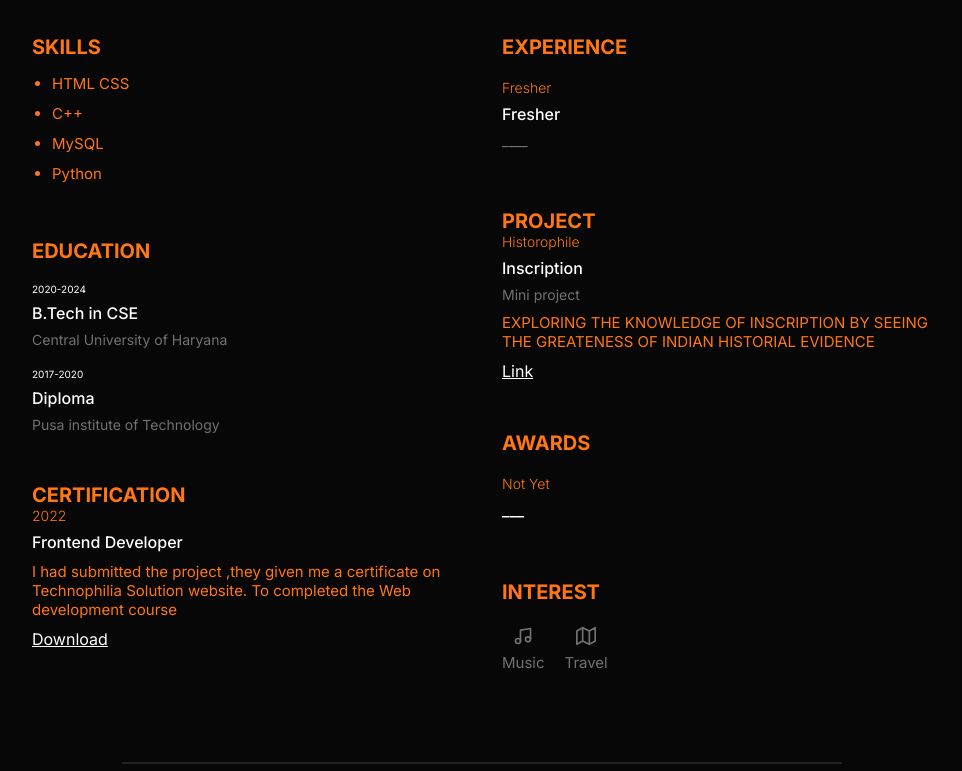
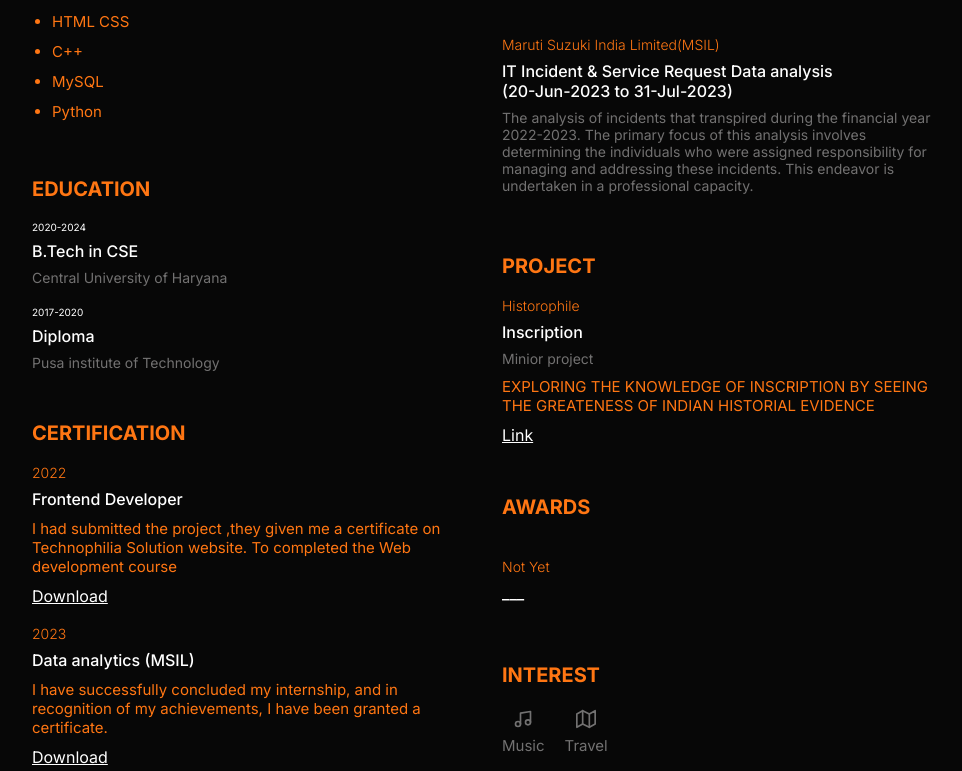
Before and after one commit to Adarsh9077/Resume, a plain HTML site: page index.html in a window 1280 px wide. Shown: the part 389-1160 px from the top of the page, without its empty margins (158-1120 px from the left). Drawn offline with nearby package versions, Linux system fonts and the light colour scheme.

Commit message:
Add MSIL Certificate

```diff
--- a/index.html
+++ b/index.html
@@ -7,6 +7,7 @@
     <meta name="viewport" content="width=device-width, initial-scale=1.0">
     <title>Resume</title>
     <link rel="stylesheet" href="style.css">
+    <link rel="shortcut icon" type="x-icon" href="image/R1.png">
     <script src="https://unpkg.com/feather-icons"></script>
 </head>
 
@@ -15,7 +16,7 @@
         <div class="profile">
             <div class="profile_container">
                 <div class="profile_profileImg">
-                    <img src="./image/profile.jpg" alt="Adarsh Bhardwaj">
+                    <img src="./image/profile.jpg" title="Profile" alt="Adarsh Bhardwaj">
                 </div>
                 <div>
                     <h1 class="profile_name">
@@ -69,15 +70,26 @@
                         href="./image/Adarsh-Bhardwaj-Web-Development-Course-Course-Certificate-Technophilia-Skill-Development-1.jpg"
                         download="Adarsh-Bhardwaj-Web-Development-Course-Course-Certificate-Technophilia-Skill-Development-1.jpg">Download</a>
                 </div>
+                <div class="cartification_item">
+                    <p class="item_preTitle">2023</p>
+                    <h4 class="item_title">Data analytics (MSIL)</h4>
+                    <p class="description">I have successfully concluded my internship, and in recognition of my
+                        achievements, I have been granted a certificate.</p>
+                    <a class="downloadBtn" href="./Certificate MSIL.pdf" download="Certificate MSIL.pdf">Download</a>
+                </div>
             </div>
         </div>
         <div class="group2">
             <div class="exp">
                 <h3 class="title">Experience</h3>
                 <div class="exp_item">
-                    <p class="item_preTitle">Fresher</p>
-                    <h4 class="item_title">Fresher</h4>
-                    <p class="item_subtitle">____</p>
+                    <p class="item_preTitle">Maruti Suzuki India Limited(MSIL)</p>
+                    <h4 class="item_title">IT Incident & Service Request Data analysis<br>(20-Jun-2023 to 31-Jul-2023)
+                    </h4>
+                    <p class="item_subtitle">The analysis of incidents that transpired during
+                        the financial year 2022-2023. The primary focus of this analysis involves determining the
+                        individuals who were assigned responsibility for managing and addressing these incidents. This
+                        endeavor is undertaken in a professional capacity.</p>
                     <p class="description">
                     </p>
                 </div>
@@ -87,7 +99,7 @@
                 <div class="project_items">
                     <p class="item_preTitle">Historophile</p>
                     <h4 class="item_title">Inscription</h4>
-                    <p class="item_subtitle">Mini project</p>
+                    <p class="item_subtitle">Minior project</p>
                     <p class="description">EXPLORING THE KNOWLEDGE OF INSCRIPTION BY
                         SEEING THE GREATENESS OF INDIAN HISTORIAL EVIDENCE</p>
                     <a class="downloadBtn" href="https://adarsh9077.github.io/Inscription/" target="_blank">Link</a>
@@ -155,4 +167,3 @@
 </body>
 
 </html>
-<!-- 48:50  -->
--- a/style.css
+++ b/style.css
@@ -13,19 +13,17 @@
 
 html {
     font-size: 10px;
-
 }
 
 body {
     font-family: Inter, sans-sarif;
     background-color: black;
     color: white;
-
 }
 
 /* comman style */
 img {
-    width: 100%;
+    width: 80%;
 }
 
 a {
@@ -51,7 +49,7 @@ a {
     font-size: 1.4rem;
     color: var(--primary-color);
     font-weight: 300;
-
+    padding-top: 1.9rem;
 }
 
 .item_title {
@@ -77,7 +75,6 @@ a {
     background: #070707;
     grid-template-columns: 1fr 1fr;
     gap: 4rem;
-
 }
 
 @media only screen and (max-width:768px) {
@@ -86,7 +83,6 @@ a {
         grid-template-columns: 1fr;
         padding: 3rem;
         gap: 7rem;
-
     }
 }
 
@@ -116,11 +112,12 @@ a {
     flex: 1;
 }
 
-@media only screen and (max-width:768px){
-    .profile{
+@media only screen and (max-width:768px) {
+    .profile {
         margin-bottom: 0;
     }
-    .group3{
+
+    .group3 {
         flex-direction: column;
     }
 }
@@ -129,7 +126,6 @@ a {
 .profile_container {
     display: flex;
     gap: 2rem;
-
 }
 
 profile_profileImg {
@@ -143,7 +139,6 @@ profile_profileImg {
     text-transform: uppercase;
     display: block;
     margin-bottom: -0.8rem;
-
 }
 
 .profile_name_lastName {
@@ -175,9 +170,7 @@ profile_profileImg {
 @media only screen and (max-width: 768px) {
     .profile_container {
         flex-direction: column;
-
     }
-
 }
 
 /* Skills */
@@ -226,7 +219,6 @@ profile_profileImg {
     align-items: center;
     flex-wrap: wrap;
     gap: 2rem;
-
 }
 
 .interest_item {
@@ -276,11 +268,9 @@ hr {
     border: none;
     border-top: 2px solid rgba(128, 128, 128, 0.229);
 }
-@media only screen and (max-width:768px){
-    hr{
+
+@media only screen and (max-width:768px) {
+    hr {
         margin: 0 auto;
-
     }
 }
-
-/* 48:50 */
```
Also changed, not shown: image/R.png (added), image/R1.png (added), image/images.png (added), 1 other file.
